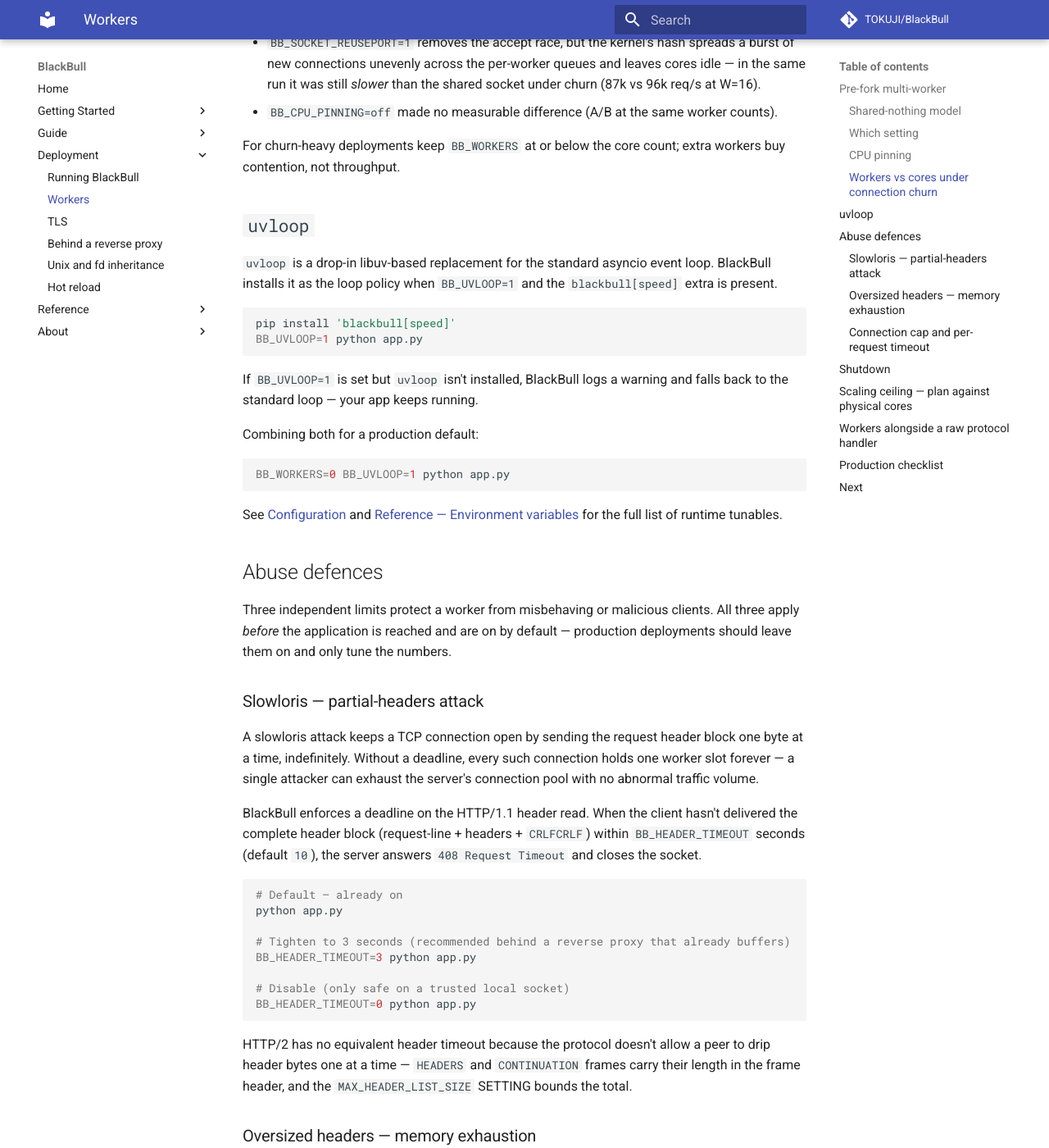
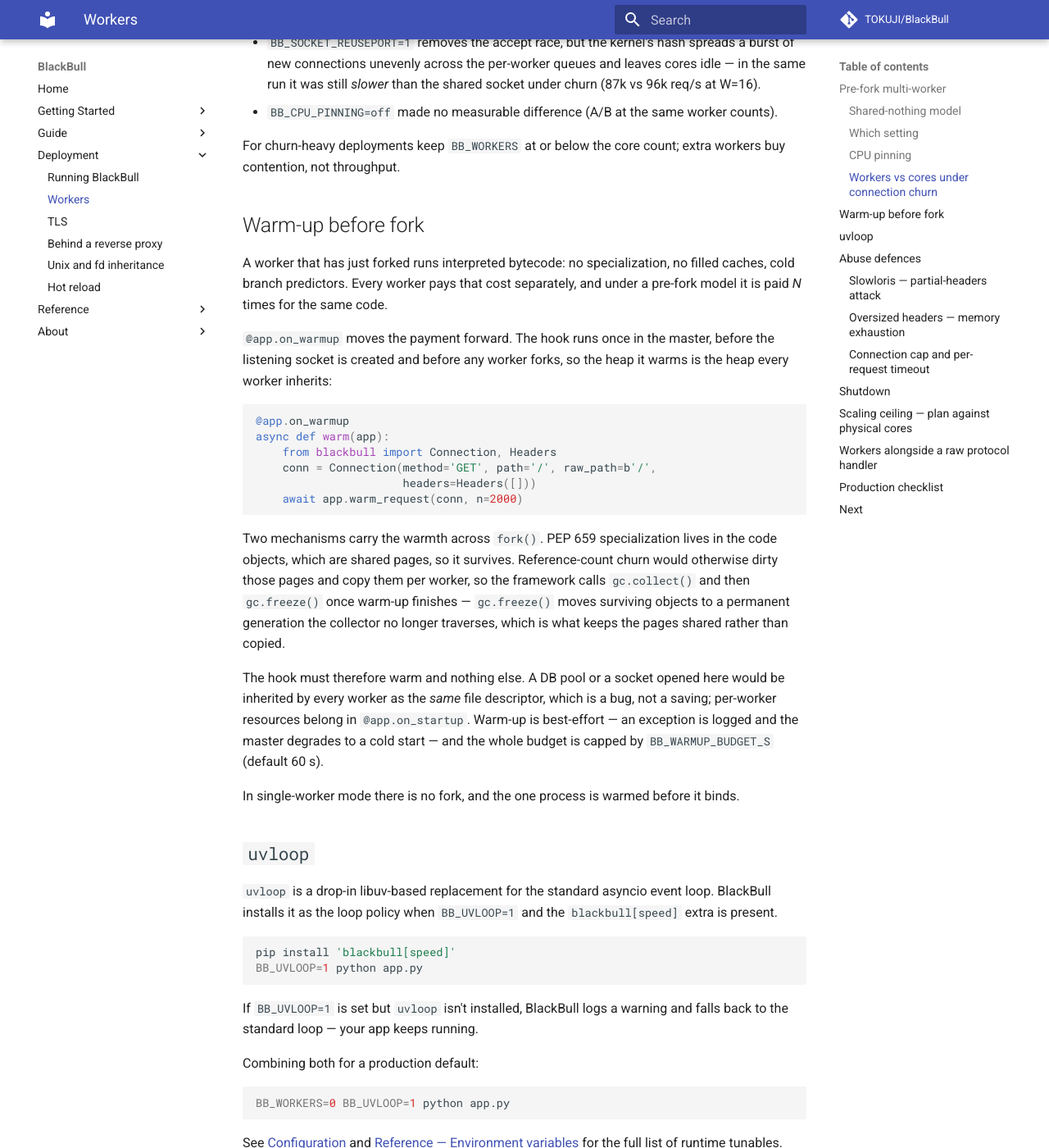
Before and after one commit to TOKUJI/BlackBull, an MkDocs documentation site: the page built from docs/deployment/workers.md, in a window 1280 px wide and 1400 px high, scrolled down 2513 px. Shown: the whole window at 82% size. Built offline with MkDocs 1.6.1 and Material for MkDocs 9.7.7, drawn with Linux system fonts in a browser that asks for light colours; comment, search, counter and statistics services are not loaded.

Commit message:
docs(app): say what the hook does, and move the fork mechanism to Workers (BLA-391)
Nine published members in app.py carry a non-call signal; five of them turn
out to be needed-to-call and are kept unchanged.  The other four state
circumstances a caller cannot act on:

- on_startup / on_shutdown described the adapter they are wrapped in and the
  internal event name they register under.  A caller sees neither.  What
  remains is the contract: registration order, and what an exception does to
  the acknowledgement.
- on_warmup explained copy-on-write, PEP 659 and gc.freeze.  That is why the
  hook exists, not how to write one, so it moves to a new "Warm-up before
  fork" section on the Workers deployment page -- which had no warm-up
  section at all, leaving a shipped feature documented only by its budget
  knob in the env-var reference.
- drain_events restated, in compressed form, an argument the events guide
  already makes at length under "Testing your hooks".  The docstring now
  states the return contract and names the page.
- register_converter reassured the reader that registering nothing costs
  nothing -- addressed to someone who is not calling it -- and explained the
  registry's by-reference sharing to justify a fact ("order does not
  matter") that is now simply stated.

app.py docstrings 519 -> 504 lines with code unchanged at 726.  The
docstring-stripped AST is identical before and after, so no code moved.

AGENTS.md: drop a pass count from the guidance added here, since the same
file forbids exactly that kind of timeline reference.

just test / just typecheck: 7756 passed, 300 skipped, 1 xfailed.
mkdocs build: 0 warnings.

Co-Authored-By: Claude Opus 5 <noreply@anthropic.com>

````diff
--- a/docs/deployment/workers.md
+++ b/docs/deployment/workers.md
@@ -126,6 +126,46 @@ Neither of the obvious knobs fixes it:
 
 For churn-heavy deployments keep `BB_WORKERS` at or below the
 core count; extra workers buy contention, not throughput.
+
+## Warm-up before fork
+
+A worker that has just forked runs interpreted bytecode: no
+specialization, no filled caches, cold branch predictors.  Every
+worker pays that cost separately, and under a pre-fork model it is
+paid *N* times for the same code.
+
+`@app.on_warmup` moves the payment forward.  The hook runs once in
+the master, before the listening socket is created and before any
+worker forks, so the heap it warms is the heap every worker
+inherits:
+
+```python
+@app.on_warmup
+async def warm(app):
+    from blackbull import Connection, Headers
+    conn = Connection(method='GET', path='/', raw_path=b'/',
+                      headers=Headers([]))
+    await app.warm_request(conn, n=2000)
+```
+
+Two mechanisms carry the warmth across `fork()`.  PEP 659
+specialization lives in the code objects, which are shared pages,
+so it survives.  Reference-count churn would otherwise dirty those
+pages and copy them per worker, so the framework calls
+`gc.collect()` and then `gc.freeze()` once warm-up finishes —
+`gc.freeze()` moves surviving objects to a permanent generation the
+collector no longer traverses, which is what keeps the pages shared
+rather than copied.
+
+The hook must therefore warm and nothing else.  A DB pool or a
+socket opened here would be inherited by every worker as the *same*
+file descriptor, which is a bug, not a saving; per-worker resources
+belong in `@app.on_startup`.  Warm-up is best-effort — an
+exception is logged and the master degrades to a cold start — and
+the whole budget is capped by `BB_WARMUP_BUDGET_S` (default 60 s).
+
+In single-worker mode there is no fork, and the one process is
+warmed before it binds.
 
 ## `uvloop`
 
````
Also changed, not shown: AGENTS.md (+11 -0 lines), 1 other file.
